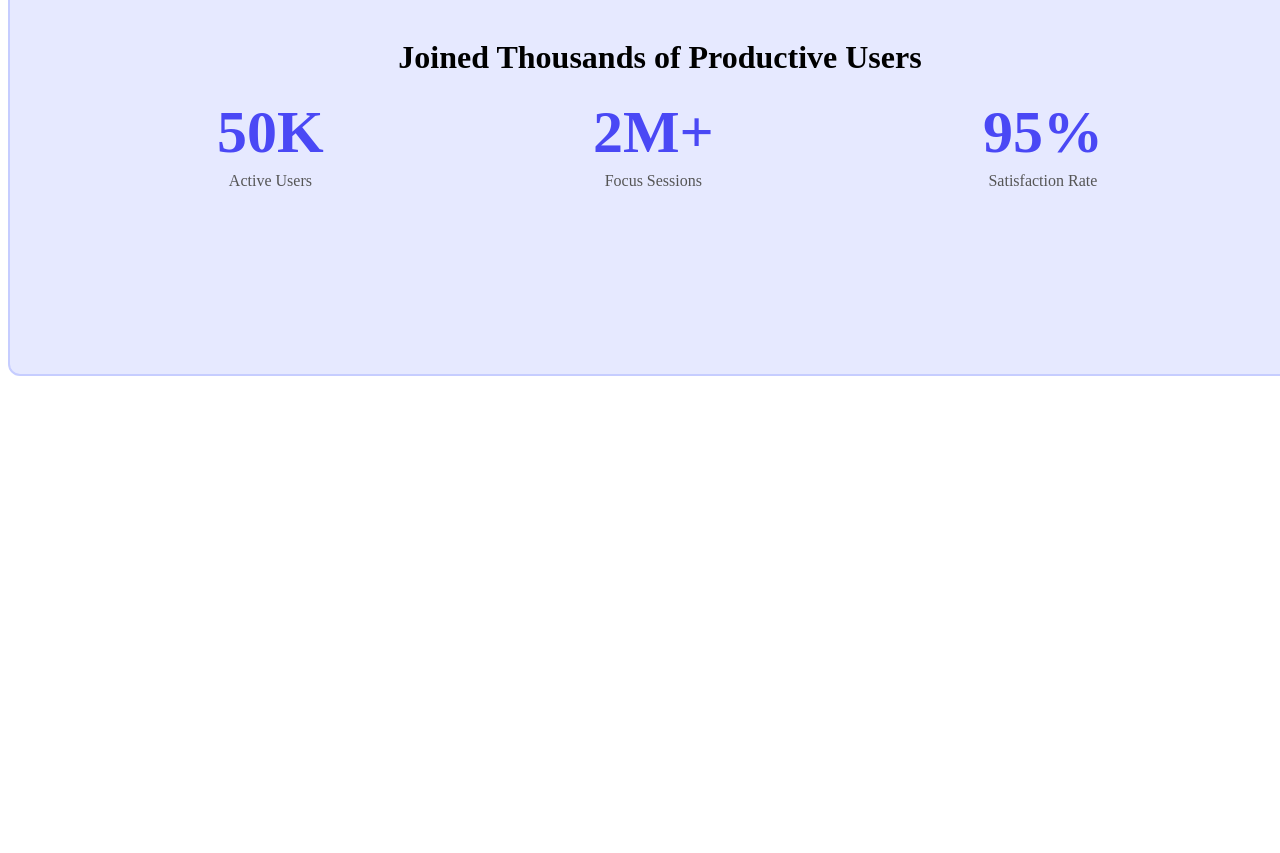
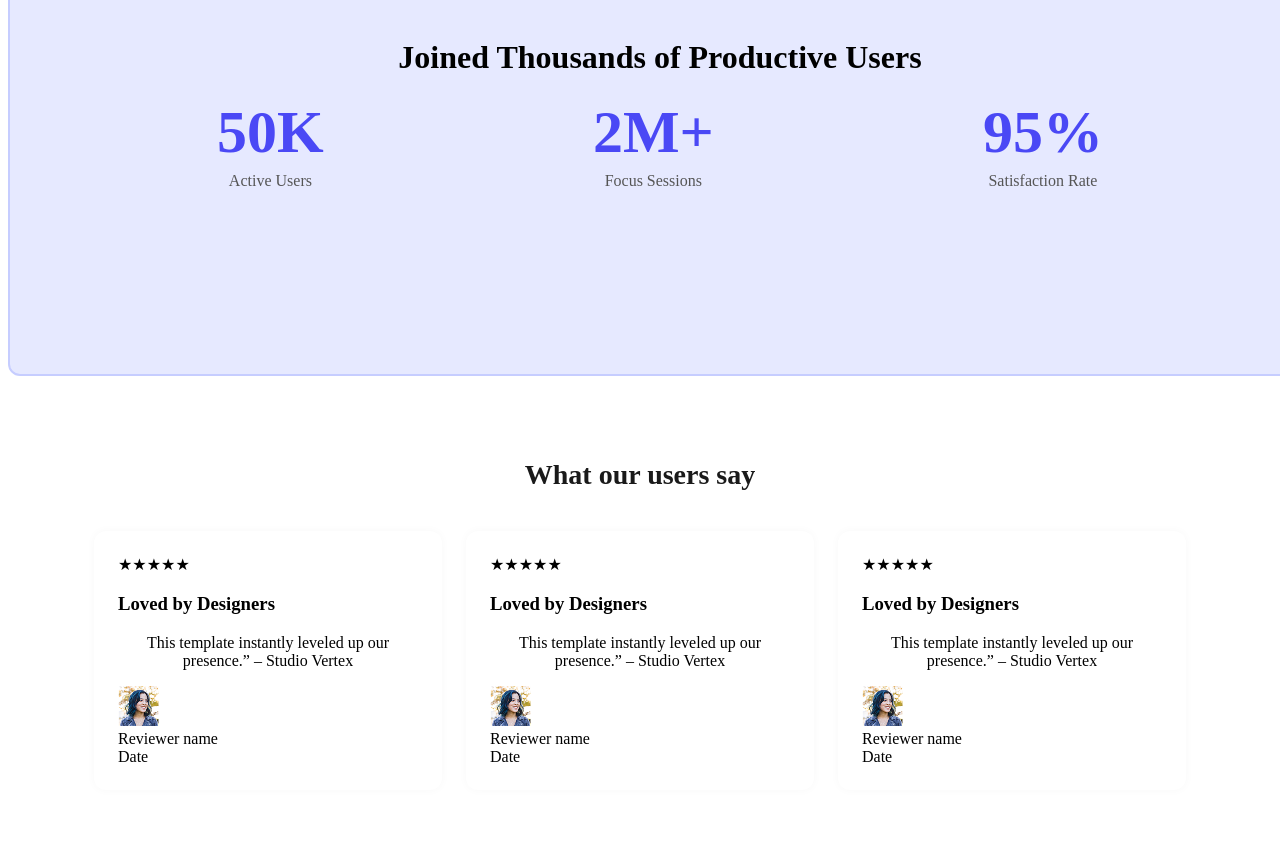
Before and after one commit to Tamim-200119/my_first_website, a plain HTML site: page index.html in a window 1280 px wide. Shown: the part 1286-2139 px from the top of the page. Before the commit the page ends 1670 px from the top, so only its background shows below. Drawn offline with Linux system fonts and the light colour scheme.

Commit message:
add testimonial-section

```diff
--- a/index.html
+++ b/index.html
@@ -51,6 +51,48 @@
         </div>
       </div>
       </div>
+       <section class="testimonial-section">
+    <h2 class="section-title">What our users say</h2>
+    <div class="testimonial-container">
+      <div class="testimonial-card">
+        <div class="stars">★★★★★</div>
+        <h3>Loved by Designers</h3>
+        <p>This template instantly leveled up our presence.” – Studio Vertex</p>
+        <div class="reviewer">
+          <img src="Assets/avatar.png" alt="Reviewer" />
+          <div>
+            <div class="reviewer-name">Reviewer name</div>
+            <div class="review-date">Date</div>
+          </div>
+        </div>
+      </div>
+      <div class="testimonial-card">
+        <div class="stars">★★★★★</div>
+        <h3>Loved by Designers</h3>
+        <p>This template instantly leveled up our presence.” – Studio Vertex</p>
+        <div class="reviewer">
+          <img src="Assets/avatar.png" alt="Reviewer" />
+          <div>
+            <div class="reviewer-name">Reviewer name</div>
+            <div class="review-date">Date</div>
+          </div>
+        </div>
+      </div>
+
+      <div class="testimonial-card">
+        <div class="stars">★★★★★</div>
+        <h3>Loved by Designers</h3>
+        <p>This template instantly leveled up our presence.” – Studio Vertex</p>
+        <div class="reviewer">
+          <img src="Assets/avatar.png" alt="Reviewer" />
+          <div>
+            <div class="reviewer-name">Reviewer name</div>
+            <div class="review-date">Date</div>
+          </div>
+        </div>
+      </div>
+    </div>
+  </section>
     </main>
 </body>
 </html>
--- a/style.css
+++ b/style.css
@@ -118,3 +118,32 @@ header{
   margin-bottom: 40px;
   color: #1a1a1a;
 }
+.testimonial-section {
+  padding: 60px 20px;
+  text-align: center;
+}
+
+.section-title {
+  font-size: 28px;
+  font-weight: 700;
+  margin-bottom: 40px;
+  color: #1a1a1a;
+}
+
+.testimonial-container {
+  display: flex;
+  justify-content: center;
+  flex-wrap: wrap;
+  gap: 24px;
+  max-width: 1100px;
+  margin: 0 auto;
+}
+
+.testimonial-card {
+  background-color: #fff;
+  padding: 24px;
+  border-radius: 12px;
+  box-shadow: 0 0 10px rgba(0,0,0,0.03);
+  width: 300px;
+  text-align: left;
+}
```
